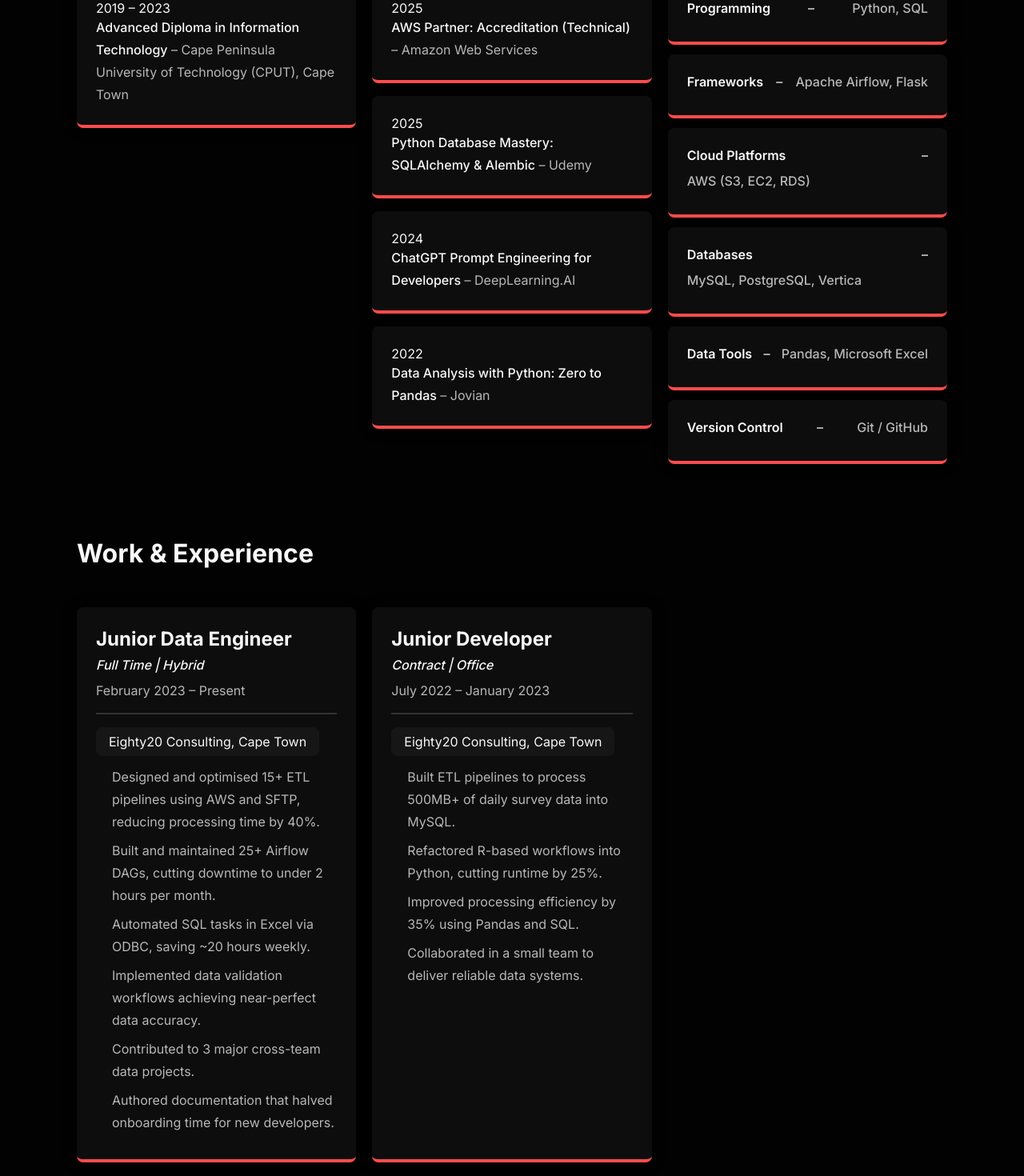
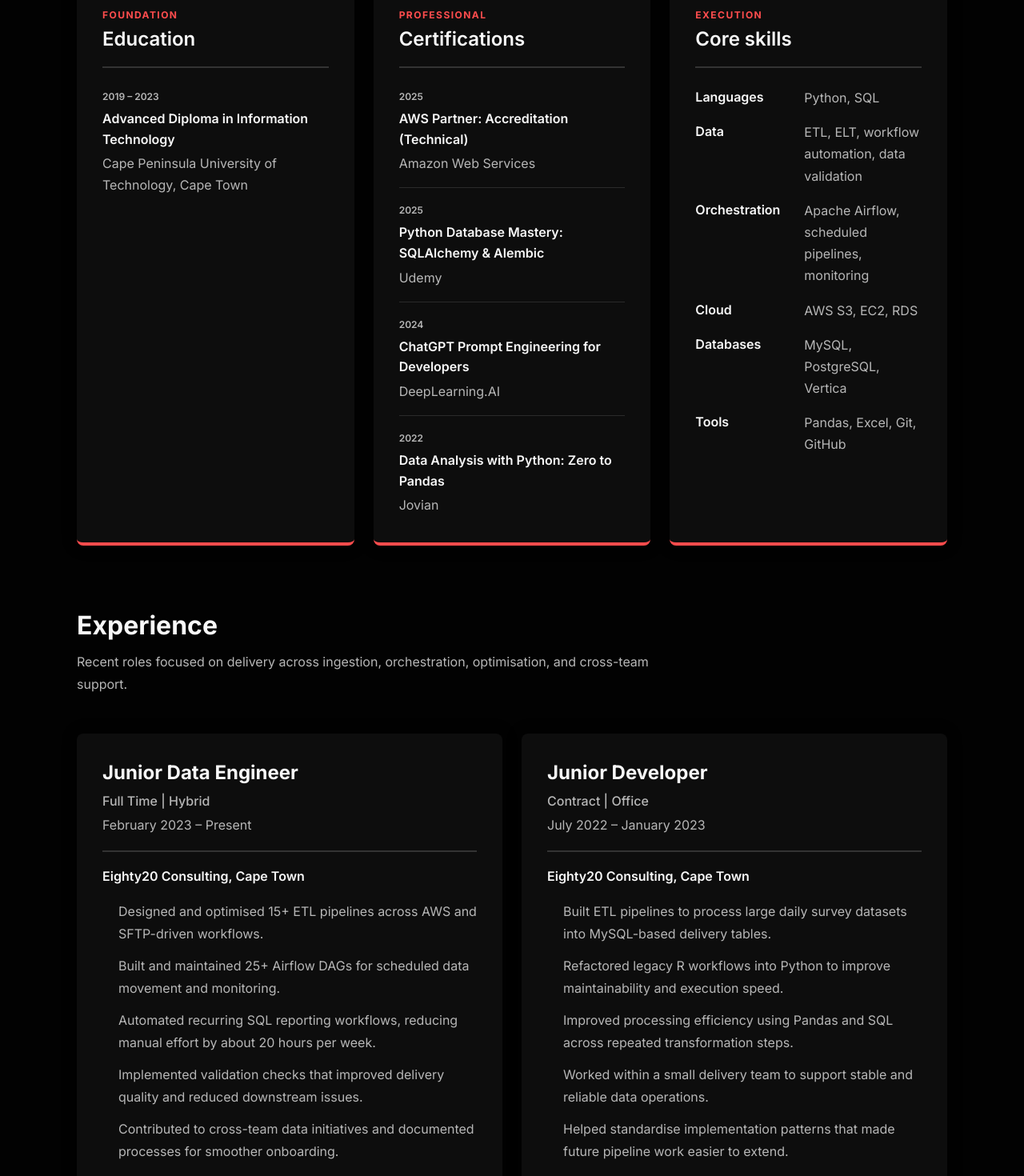
Before and after one commit to tita-mbotho-studio/sibabalwe-portfolio, a SvelteKit app in the folder app/: page / in a window 1280 px wide. Shown: the part 1920-3390 px from the top of the page at 80% size. Built offline with nearby package versions, Linux system fonts and the light colour scheme.

Commit message:
ENH: First attempt services page

```diff
--- a/app/src/app.css
+++ b/app/src/app.css
@@ -530,13 +530,13 @@ header.sticky .nav-bar {
 }
 
 .skills-description {
-  max-width: 700px;
+  max-width: 720px;
   margin-bottom: var(--space-48);
 }
 
 .skills-description h3 {
   font-size: var(--text-32);
-  margin-bottom: var(--space-8);
+  margin-bottom: var(--space-12);
 }
 
 .skills-description p {
@@ -544,199 +544,182 @@ header.sticky .nav-bar {
   line-height: 1.75;
 }
 
-.skills-info {
-  max-width: 100%;
+.skills-summary-grid {
   display: grid;
-  grid-template-columns: repeat(auto-fill, minmax(300px, 1fr));
-  gap: var(--space-20);
-  margin: 0 auto;
-}
-
-.skills-info h4 {
-  margin-bottom: var(--space-20);
-}
-
-.skills-info h4 span {
-  background: var(--input-bg-color);
-  color: oklch(0.98 0 0);
-  font-size: var(--normal-font-size);
-  font-weight: 400;
-  padding: var(--space-8) var(--space-16);
-  border-radius: 8px;
-  transition: 0.3s ease;
-}
-
-.skills-info h4 span:hover {
-  background: var(--second-color);
-}
-
-.education-all {
+  grid-template-columns: repeat(3, minmax(0, 1fr));
+  gap: var(--space-24);
   margin-bottom: var(--space-80);
 }
 
-.edu-list .item {
-  background: var(--card-bg-color);
-  box-shadow: var(--box-shadow);
-  border-bottom: 4px solid var(--second-color);
-  padding: var(--space-20);
-  margin-top: var(--space-16);
-  border-radius: 8px;
-  transition: 0.3s ease;
-}
-
-.edu-list .item .year {
-  font-size: var(--small-font-size);
-  margin-bottom: var(--space-8);
-}
-
-.edu-list .item p {
-  color: var(--third-color);
-  font-size: var(--small-font-size);
-  line-height: 1.75;
-}
-
-.edu-list .item p span {
-  color: var(--first-color);
-  font-size: var(--normal-font-size);
-  font-weight: 500;
-}
-
-.bar {
-  background: var(--card-bg-color);
-  box-shadow: var(--box-shadow);
-  margin-bottom: var(--space-12);
-  padding: var(--space-20);
-  border-radius: 8px;
-  transition: 0.3s ease;
-}
-
-.bar .info {
-  display: flex;
-  justify-content: space-between;
-  align-items: center;
-  margin-bottom: var(--space-8);
-  font-size: var(--small-font-size);
-  gap: var(--space-12);
-  flex-wrap: wrap;
-}
-
-.bar .info span {
-  font-weight: 500;
-}
-
-.bar .line {
-  position: relative;
-  width: 100%;
-  height: var(--space-8);
-  background: oklch(0.34 0 0);
-  border-radius: 4px;
-}
-
-.bar .line::before {
-  content: "";
-  position: absolute;
-  height: 100%;
-  top: 0%;
-  left: 0%;
-  background: var(--second-color);
-  border-radius: 4px;
-}
-
-.bar .html::before {
-  width: 95%;
-}
-
-.bar .css::before {
-  width: 85%;
-}
-
-.bar .javascript::before {
-  width: 80%;
-}
-
-.bar .jquery::before {
-  width: 80%;
-}
-
-.bar .php::before {
-  width: 75%;
-}
-
-.experience-card {
-  background: var(--card-bg-color);
-  border-bottom: 4px solid var(--second-color);
-  padding: var(--space-36);
-  border-radius: 8px;
-  box-shadow: var(--box-shadow);
-  transition: 0.3s ease;
-}
-
-.experience-card .upper {
-  line-height: var(--space-32);
-}
-
-.experience-card h3 {
-  font-size: var(--text-24);
-  font-weight: 700;
-}
-
-.experience-card h5 {
-  font-size: var(--small-font-size);
-  font-weight: 500;
-  font-style: italic;
-}
-
-.experience-card span {
-  color: var(--third-color);
-}
-
-.experience-card .hr {
-  width: 100%;
-  height: 2px;
-  background: var(--line-color);
-  margin: var(--space-12) 0 var(--space-24);
-}
-
-.edu-list .item:hover,
-.bar:hover,
-.experience-card:hover {
-  transform: scale(1.03);
-}
-
-.edu-list .item,
-.bar,
-.experience-card {
+.skills-panel {
   background: var(--card-bg-color);
   box-shadow: var(--box-shadow);
   border-bottom: 4px solid var(--second-color);
   border-radius: 8px;
+  padding: var(--space-32);
+  display: flex;
+  flex-direction: column;
+  min-height: 100%;
+}
+
+.skills-panel-heading {
+  display: flex;
+  flex-direction: column;
+  gap: var(--space-8);
+  margin-bottom: var(--space-24);
+  padding-bottom: var(--space-20);
+  border-bottom: 2px solid var(--line-color);
+}
+
+.skills-panel-label {
+  color: var(--second-color);
+  font-size: var(--text-12);
+  font-weight: 700;
+  letter-spacing: 0.12em;
+  text-transform: uppercase;
+}
+
+.skills-panel h4 {
+  font-size: var(--text-24);
+  font-weight: 600;
+}
+
+.skills-panel-body {
+  display: flex;
+  flex-direction: column;
+  gap: var(--space-16);
+  flex: 1;
+}
+
+.skills-entry {
+  padding: 0 0 var(--space-16);
+  border-bottom: 1px solid var(--transparent-color-01);
+}
+
+.skills-entry:last-child {
+  padding-bottom: 0;
+  border-bottom: 0;
+}
+
+.skills-entry-year {
+  display: inline-block;
+  color: var(--third-color);
+  font-size: var(--text-12);
+  font-weight: 600;
+  margin-bottom: var(--space-8);
+}
+
+.skills-entry-title {
+  color: var(--first-color);
+  font-size: var(--text-16);
+  font-weight: 600;
+  line-height: 1.6;
+  margin-bottom: var(--space-4);
+}
+
+.skills-entry-meta {
+  color: var(--third-color);
+  font-size: var(--text-16);
+  line-height: 1.7;
+}
+
+.skills-stack {
+  display: grid;
+  gap: var(--space-16);
+}
+
+.skills-stack-row {
+  display: grid;
+  grid-template-columns: 120px 1fr;
+  gap: var(--space-16);
+  align-items: start;
+}
+
+.skills-stack-term {
+  color: var(--first-color);
+  font-size: var(--text-16);
+  font-weight: 600;
+  line-height: 1.6;
+}
+
+.skills-stack-desc {
+  color: var(--third-color);
+  font-size: var(--text-16);
+  line-height: 1.7;
+}
+
+.experience-grid {
+  display: grid;
+  grid-template-columns: repeat(2, minmax(0, 1fr));
+  gap: var(--space-24);
+}
+
+.experience-card {
+  background: var(--card-bg-color);
+  border-bottom: 4px solid var(--second-color);
+  padding: var(--space-32);
+  border-radius: 8px;
+  box-shadow: var(--box-shadow);
   transition: 0.3s ease;
-  padding: var(--space-24);
-}
-
-.bar .info span:first-child {
+  display: flex;
+  flex-direction: column;
+  min-height: 100%;
+}
+
+.experience-card .upper {
+  display: grid;
+  gap: var(--space-8);
+  line-height: 1.4;
+}
+
+.experience-card h3 {
+  font-size: var(--text-24);
+  font-weight: 700;
+}
+
+.experience-card h5 {
+  font-size: var(--text-16);
+  font-weight: 500;
+  font-style: normal;
+  color: var(--third-color);
+}
+
+.experience-card span {
+  color: var(--third-color);
+  font-size: var(--text-16);
+}
+
+.experience-card .hr {
+  width: 100%;
+  height: 2px;
+  background: var(--line-color);
+  margin: var(--space-20) 0;
+}
+
+.experience-card h4 {
+  font-size: var(--text-16);
   font-weight: 600;
-}
-
-.bar .info span:last-child {
-  color: var(--third-color);
-}
-
-.bar .line {
-  display: none;
+  margin-bottom: var(--space-20);
 }
 
 .experience-card ul {
   list-style: disc !important;
   padding-left: var(--space-20);
   margin: 0;
+  display: grid;
+  gap: var(--space-12);
 }
 
 .experience-card li {
   display: list-item;
-  margin-bottom: var(--space-8);
   color: var(--third-color);
   line-height: 1.75;
+}
+
+.skills-panel:hover,
+.experience-card:hover,
+.service-card:hover {
+  transform: translateY(-4px);
 }
 
 .services .container .content {
@@ -762,6 +745,7 @@ header.sticky .nav-bar {
   padding: var(--space-52);
   border-radius: 8px;
   box-shadow: var(--box-shadow);
+  transition: 0.3s ease;
 }
 
 .service-card > i {
@@ -1333,6 +1317,16 @@ footer a {
     justify-content: start;
   }
 
+  .skills-summary-grid,
+  .experience-grid {
+    grid-template-columns: 1fr;
+  }
+
+  .skills-stack-row {
+    grid-template-columns: 1fr;
+    gap: var(--space-8);
+  }
+
   .get-in-touch .contact-card {
     display: grid;
     width: 100%;
@@ -1452,6 +1446,11 @@ footer a {
     padding: var(--space-64) var(--space-32);
   }
 
+  .skills-panel,
+  .experience-card {
+    padding: var(--space-24);
+  }
+
   .get-in-touch .contact-card {
     display: grid;
   }
@@ -1486,7 +1485,6 @@ footer a {
     padding: var(--space-64) var(--space-24);
   }
 
-  .skills-info,
   .service-list,
   .portfolio-list {
     grid-template-columns: repeat(auto-fill, minmax(260px, 1fr));
@@ -1495,7 +1493,6 @@ footer a {
 }
 
 @media (max-width: 600px) {
-  .skills-info,
   .service-list,
   .portfolio-list {
     grid-template-columns: 1fr;
--- a/app/src/routes/+page.svelte
+++ b/app/src/routes/+page.svelte
@@ -235,11 +235,11 @@
       }
     );
     srWindow.ScrollReveal().reveal(
-      '.experience-card, .service-card, .education, .portfolio .img-card',
+      '.skills-panel, .experience-card, .service-card, .portfolio .img-card',
       {
         delay: 800,
         origin: 'bottom',
-        interval: 200
+        interval: 150
       }
     );
     srWindow.ScrollReveal().reveal('footer .group', {
@@ -469,112 +469,152 @@
 
       <div class="content">
         <div class="skills-description">
-          <h3>Education &amp; Skills</h3>
+          <h3>Education, certifications, and core capabilities</h3>
           <p>
-            For more than 3 years I’ve been designing, building, and maintaining modern ETL
-            pipelines using Python, SQL, and cloud technologies like AWS.
+            I build reliable data workflows across Python, SQL, Airflow, and AWS, with a focus on
+            maintainability, data quality, and production-ready delivery.
           </p>
         </div>
 
-        <div class="skills-info education-all">
-          <div class="education">
-            <h4><span>Education</span></h4>
-            <ul class="edu-list">
-              <li class="item">
-                <span class="year">2019 – 2023</span>
-                <p>
-                  <span>Advanced Diploma in Information Technology</span> – Cape Peninsula
-                  University of Technology (CPUT), Cape Town
-                </p>
-              </li>
-            </ul>
-          </div>
+        <div class="skills-summary-grid">
+          <article class="skills-panel">
+            <div class="skills-panel-heading">
+              <span class="skills-panel-label">Foundation</span>
+              <h4>Education</h4>
+            </div>
 
-          <div class="education">
-            <h4><span>Certifications</span></h4>
-            <ul class="edu-list">
-              <li class="item">
-                <span class="year">2025</span>
-                <p><span>AWS Partner: Accreditation (Technical)</span> – Amazon Web Services</p>
-              </li>
-              <li class="item">
-                <span class="year">2025</span>
-                <p><span>Python Database Mastery: SQLAlchemy &amp; Alembic</span> – Udemy</p>
-              </li>
-              <li class="item">
-                <span class="year">2024</span>
-                <p><span>ChatGPT Prompt Engineering for Developers</span> – DeepLearning.AI</p>
-              </li>
-              <li class="item">
-                <span class="year">2022</span>
-                <p><span>Data Analysis with Python: Zero to Pandas</span> – Jovian</p>
-              </li>
-            </ul>
-          </div>
+            <div class="skills-panel-body">
+              <div class="skills-entry">
+                <span class="skills-entry-year">2019 – 2023</span>
+                <p class="skills-entry-title">Advanced Diploma in Information Technology</p>
+                <p class="skills-entry-meta">Cape Peninsula University of Technology, Cape Town</p>
+              </div>
+            </div>
+          </article>
 
-          <div class="education">
-            <h4><span>Technical Skills</span></h4>
-            <ul class="bars">
-              <li class="bar">
-                <div class="info"><span>Programming</span>–<span>Python, SQL</span></div>
-              </li>
-              <li class="bar">
-                <div class="info"><span>Frameworks</span>–<span>Apache Airflow, Flask</span></div>
-              </li>
-              <li class="bar">
-                <div class="info"><span>Cloud Platforms</span>–<span>AWS (S3, EC2, RDS)</span></div>
-              </li>
-              <li class="bar">
-                <div class="info"><span>Databases</span>–<span>MySQL, PostgreSQL, Vertica</span></div>
-              </li>
-              <li class="bar">
-                <div class="info"><span>Data Tools</span>–<span>Pandas, Microsoft Excel</span></div>
-              </li>
-              <li class="bar">
-                <div class="info"><span>Version Control</span>–<span>Git / GitHub</span></div>
-              </li>
-            </ul>
-          </div>
+          <article class="skills-panel">
+            <div class="skills-panel-heading">
+              <span class="skills-panel-label">Professional</span>
+              <h4>Certifications</h4>
+            </div>
+
+            <div class="skills-panel-body">
+              <div class="skills-entry">
+                <span class="skills-entry-year">2025</span>
+                <p class="skills-entry-title">AWS Partner: Accreditation (Technical)</p>
+                <p class="skills-entry-meta">Amazon Web Services</p>
+              </div>
+
+              <div class="skills-entry">
+                <span class="skills-entry-year">2025</span>
+                <p class="skills-entry-title">Python Database Mastery: SQLAlchemy &amp; Alembic</p>
+                <p class="skills-entry-meta">Udemy</p>
+              </div>
+
+              <div class="skills-entry">
+                <span class="skills-entry-year">2024</span>
+                <p class="skills-entry-title">ChatGPT Prompt Engineering for Developers</p>
+                <p class="skills-entry-meta">DeepLearning.AI</p>
+              </div>
+
+              <div class="skills-entry">
+                <span class="skills-entry-year">2022</span>
+                <p class="skills-entry-title">Data Analysis with Python: Zero to Pandas</p>
+                <p class="skills-entry-meta">Jovian</p>
+              </div>
+            </div>
+          </article>
+
+          <article class="skills-panel">
+            <div class="skills-panel-heading">
+              <span class="skills-panel-label">Execution</span>
+              <h4>Core skills</h4>
+            </div>
+
+            <div class="skills-panel-body">
+              <div class="skills-stack">
+                <div class="skills-stack-row">
+                  <span class="skills-stack-term">Languages</span>
+                  <span class="skills-stack-desc">Python, SQL</span>
+                </div>
+
+                <div class="skills-stack-row">
+                  <span class="skills-stack-term">Data</span>
+                  <span class="skills-stack-desc">ETL, ELT, workflow automation, data validation</span>
+                </div>
+
+                <div class="skills-stack-row">
+                  <span class="skills-stack-term">Orchestration</span>
+                  <span class="skills-stack-desc">Apache Airflow, scheduled pipelines, monitoring</span>
+                </div>
+
+                <div class="skills-stack-row">
+                  <span class="skills-stack-term">Cloud</span>
+                  <span class="skills-stack-desc">AWS S3, EC2, RDS</span>
+                </div>
+
+                <div class="skills-stack-row">
+                  <span class="skills-stack-term">Databases</span>
+                  <span class="skills-stack-desc">MySQL, PostgreSQL, Vertica</span>
+                </div>
+
+                <div class="skills-stack-row">
+                  <span class="skills-stack-term">Tools</span>
+                  <span class="skills-stack-desc">Pandas, Excel, Git, GitHub</span>
+                </div>
+              </div>
+            </div>
+          </article>
         </div>
 
         <div class="skills-description">
-          <h3>Work &amp; Experience</h3>
+          <h3>Experience</h3>
+          <p>
+            Recent roles focused on delivery across ingestion, orchestration, optimisation, and
+            cross-team support.
+          </p>
         </div>
 
-        <div class="skills-info">
-          <div class="experience-card">
+        <div class="experience-grid">
+          <article class="experience-card">
             <div class="upper">
               <h3>Junior Data Engineer</h3>
               <h5>Full Time | Hybrid</h5>
               <span>February 2023 – Present</span>
             </div>
+
             <div class="hr"></div>
-            <h4><span>Eighty20 Consulting, Cape Town</span></h4>
+
+            <h4>Eighty20 Consulting, Cape Town</h4>
+
             <ul class="experience-list">
-              <li>Designed and optimised 15+ ETL pipelines using AWS and SFTP, reducing processing time by 40%.</li>
-              <li>Built and maintained 25+ Airflow DAGs, cutting downtime to under 2 hours per month.</li>
-              <li>Automated SQL tasks in Excel via ODBC, saving ~20 hours weekly.</li>
-              <li>Implemented data validation workflows achieving near-perfect data accuracy.</li>
-              <li>Contributed to 3 major cross-team data projects.</li>
-              <li>Authored documentation that halved onboarding time for new developers.</li>
+              <li>Designed and optimised 15+ ETL pipelines across AWS and SFTP-driven workflows.</li>
+              <li>Built and maintained 25+ Airflow DAGs for scheduled data movement and monitoring.</li>
+              <li>Automated recurring SQL reporting workflows, reducing manual effort by about 20 hours per week.</li>
+              <li>Implemented validation checks that improved delivery quality and reduced downstream issues.</li>
+              <li>Contributed to cross-team data initiatives and documented processes for smoother onboarding.</li>
             </ul>
-          </div>
+          </article>
 
-          <div class="experience-card">
+          <article class="experience-card">
             <div class="upper">
               <h3>Junior Developer</h3>
               <h5>Contract | Office</h5>
               <span>July 2022 – January 2023</span>
             </div>
+
             <div class="hr"></div>
-            <h4><span>Eighty20 Consulting, Cape Town</span></h4>
+
+            <h4>Eighty20 Consulting, Cape Town</h4>
+
             <ul class="experience-list">
-              <li>Built ETL pipelines to process 500MB+ of daily survey data into MySQL.</li>
-              <li>Refactored R-based workflows into Python, cutting runtime by 25%.</li>
-              <li>Improved processing efficiency by 35% using Pandas and SQL.</li>
-              <li>Collaborated in a small team to deliver reliable data systems.</li>
+              <li>Built ETL pipelines to process large daily survey datasets into MySQL-based delivery tables.</li>
+              <li>Refactored legacy R workflows into Python to improve maintainability and execution speed.</li>
+              <li>Improved processing efficiency using Pandas and SQL across repeated transformation steps.</li>
+              <li>Worked within a small delivery team to support stable and reliable data operations.</li>
+              <li>Helped standardise implementation patterns that made future pipeline work easier to extend.</li>
             </ul>
-          </div>
+          </article>
         </div>
       </div>
     </div>
```
